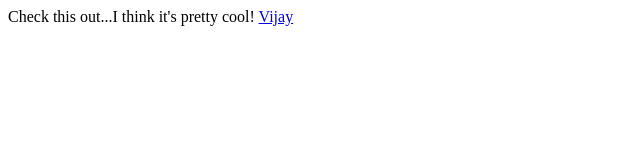
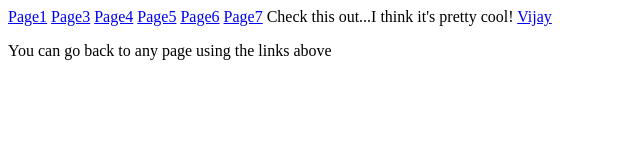
Before and after one commit to vijayistheman/day2b, a plain HTML site: page page2.html in a window 1280 px wide. Shown: the whole page, without its empty margins (0-640 px from the left). Drawn offline with Linux system fonts and the light colour scheme.

Commit message:
linked more pages

```diff
--- a/page2.html
+++ b/page2.html
@@ -2,8 +2,24 @@
 <html>
 
 <head></head>
+
+		<a href=.\index.html>Page1</a>
+		<a href=.\page3.html>Page3</a>
+		<a href=.\page4.html>Page4</a>
+		<a href=.\page5.html>Page5</a>
+		<a href=.\page6.html>Page6</a>
+		<a href=.\page7.html>Page7</a>
+
+
 	<body>Check this out...I think it's pretty cool! </body>
 <a href=.\index.html>Vijay</a>
 
 
+
+		<body>
+			<p>You can go back to any page using the links above</p>
+
+			</body>
+
+	</html>
 </html>
```
Also changed, not shown: index.html (+8 -0 lines).
